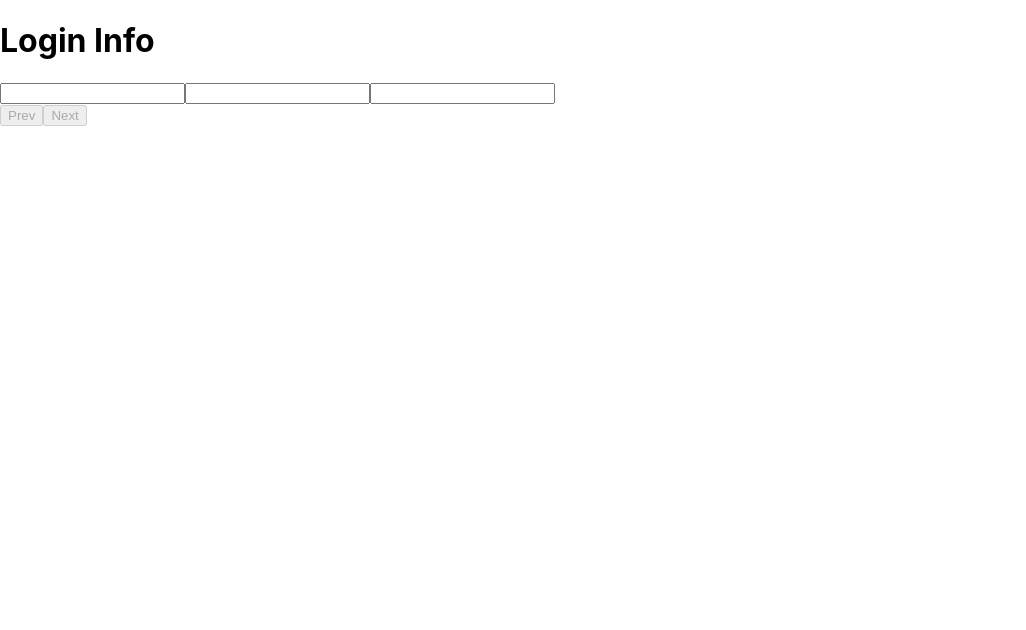
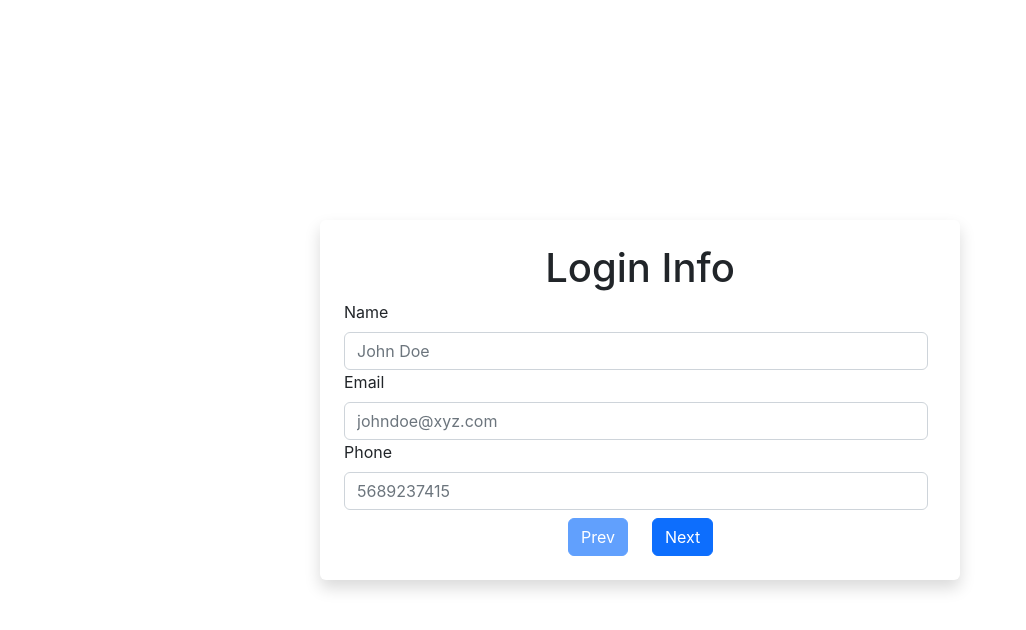
Before and after one commit to msdeshmukh009/multi-step-verification-form, a React (Create React App) app: page / in a window 1280 px wide. Shown: the top 630 px of the page, without its empty margins (0-1026 px from the left). Built offline with nearby package versions, Linux system fonts and the light colour scheme.

Commit message:
style: reactstrap added

```diff
--- a/package.json
+++ b/package.json
@@ -11,10 +11,12 @@
     "@types/node": "^17.0.45",
     "@types/react": "^18.0.15",
     "@types/react-dom": "^18.0.6",
+    "bootstrap": "^5.2.0",
     "react": "^18.2.0",
     "react-dom": "^18.2.0",
     "react-redux": "^8.0.2",
     "react-scripts": "5.0.1",
+    "reactstrap": "^9.1.2",
     "typescript": "^4.7.4",
     "web-vitals": "^2.1.4"
   },
--- a/src/features/form/components/ConfirmInfo.tsx
+++ b/src/features/form/components/ConfirmInfo.tsx
@@ -1,18 +1,75 @@
+import { Button, Container, Col, Row } from "reactstrap";
 import { useAppSelector, useAppDispatch } from "../../../app/hooks";
 import { incrementStage, decrementStage } from "../formSlice";
 
 const ConfirmInfo = () => {
-  const form = useAppSelector(state => state.form);
+  const { name, email, phone, city, state, country, hobby, otherInfo } = useAppSelector(
+    state => state.form
+  );
   const dispatch = useAppDispatch();
 
   return (
-    <div>
-      {JSON.stringify(form)}
-      <div>
-        <button onClick={() => dispatch(decrementStage())}>Prev</button>
-        <button onClick={() => dispatch(incrementStage())}>Submit</button>
-      </div>
-    </div>
+    <Container className="d-flex gap-4 flex-column">
+      <Row className="d-flex gap-4 mt-2 justify-content-center">
+        <h3 className="text-center">Login Info</h3>
+        <Row>
+          <span className="fw-bold">Name:</span>
+          <span>{name}</span>
+        </Row>
+        <Row>
+          <span className="fw-bold">Email:</span>
+          <span>{email}</span>
+        </Row>
+        <Row>
+          <span className="fw-bold">Phone:</span>
+          <span>{phone}</span>
+        </Row>
+      </Row>
+
+      <Row className="d-flex gap-4 mt-2 justify-content-center">
+        <h3 className="text-center">Personal Info</h3>
+        <Row>
+          <span className="fw-bold">City:</span>
+          <span>{city}</span>
+        </Row>
+        <Row>
+          <span className="fw-bold">State:</span>
+          <span>{state}</span>
+        </Row>
+        <Row>
+          <span className="fw-bold">Country:</span>
+          <span>{country}</span>
+        </Row>
+      </Row>
+
+      <Row className="d-flex gap-4 mt-2 justify-content-center">
+        <h3 className="text-center">Other Info</h3>
+        <Row>
+          <span className="fw-bold">Hobby:</span>
+          <span>{hobby === "" ? "-" : hobby}</span>
+        </Row>
+        <Row>
+          <span className="fw-bold">Other Info:</span>
+          <span>{otherInfo === "" ? "-" : otherInfo}</span>
+        </Row>
+      </Row>
+
+      <Container className="mt-2">
+        <Row>
+          <Col className="text-end">
+            <Button color="primary" onClick={() => dispatch(decrementStage())}>
+              Prev
+            </Button>
+          </Col>
+
+          <Col>
+            <Button color="primary" onClick={() => dispatch(incrementStage())}>
+              Submit
+            </Button>
+          </Col>
+        </Row>
+      </Container>
+    </Container>
   );
 };
 
--- a/src/features/form/components/LoginInfoForm.tsx
+++ b/src/features/form/components/LoginInfoForm.tsx
@@ -1,9 +1,24 @@
+import { useState } from "react";
+import {
+  Button,
+  Form,
+  FormGroup,
+  FormFeedback,
+  Label,
+  Input,
+  Container,
+  Col,
+  Row,
+} from "reactstrap";
 import { useAppSelector, useAppDispatch } from "../../../app/hooks";
 import { updateInfo, incrementStage, decrementStage } from "../formSlice";
 
 const LoginInfoForm = () => {
   const { stage, name, email, phone } = useAppSelector(state => state.form);
+  const [submitted, setSubmitted] = useState(false);
   const dispatch = useAppDispatch();
+
+  const mailFormat = /^\w+([\.-]?\w+)*@\w+([\.-]?\w+)*(\.\w{2,3})+$/;
 
   const onChangeHandler = (e: React.ChangeEvent<HTMLInputElement>) => {
     const { name, value } = e.target;
@@ -17,23 +32,87 @@ const LoginInfoForm = () => {
     }
   };
 
+  const nextStage = () => {
+    setSubmitted(true);
+    if (name === "" || !email.match(mailFormat) || phone.length !== 10) {
+      return;
+    }
+    dispatch(incrementStage());
+  };
+
   return (
-    <form>
-      <input type="text" name="name" value={name} onChange={onChangeHandler} />
-      <input type="text" name="email" value={email} onChange={onChangeHandler} />
-      <input type="text" name="phone" value={phone} onChange={onChangeHandler} />
-      <div>
-        <button disabled={stage === 0} onClick={() => dispatch(decrementStage())}>
-          Prev
-        </button>
-        <button
-          disabled={name === "" || email === "" || phone === ""}
-          onClick={() => dispatch(incrementStage())}
-        >
-          Next
-        </button>
-      </div>
-    </form>
+    <Form inline>
+      <FormGroup className="mb-2 me-sm-2 mb-sm-0">
+        <Label className="me-sm-2" for="name">
+          Name
+        </Label>
+        <Input
+          required
+          id="name"
+          name="name"
+          invalid={name === "" && submitted}
+          placeholder="John Doe"
+          type="text"
+          value={name}
+          onChange={onChangeHandler}
+        />
+        <FormFeedback>Name can not be empty</FormFeedback>
+      </FormGroup>
+
+      <FormGroup className="mb-2 me-sm-2 mb-sm-0">
+        <Label className="me-sm-2" for="email">
+          Email
+        </Label>
+        <Input
+          required
+          id="email"
+          name="email"
+          invalid={!email.match(mailFormat) && submitted}
+          placeholder="johndoe@xyz.com"
+          type="email"
+          value={email}
+          onChange={onChangeHandler}
+        />
+        <FormFeedback>Enter valid email</FormFeedback>
+      </FormGroup>
+
+      <FormGroup className="mb-2 me-sm-2 mb-sm-0">
+        <Label className="me-sm-2" for="phone">
+          Phone
+        </Label>
+        <Input
+          required
+          id="phone"
+          name="phone"
+          invalid={phone.length !== 10 && submitted}
+          placeholder="5689237415"
+          type="text"
+          value={phone}
+          onChange={onChangeHandler}
+        />
+        <FormFeedback>Enter a valid phone number(10 digit).</FormFeedback>
+      </FormGroup>
+
+      <Container className="mt-2">
+        <Row>
+          <Col className="text-end">
+            <Button
+              color="primary"
+              disabled={stage === 0}
+              onClick={() => dispatch(decrementStage())}
+            >
+              Prev
+            </Button>
+          </Col>
+
+          <Col>
+            <Button color="primary" onClick={nextStage}>
+              Next
+            </Button>
+          </Col>
+        </Row>
+      </Container>
+    </Form>
   );
 };
 
--- a/src/features/form/components/OtherInfoForm.tsx
+++ b/src/features/form/components/OtherInfoForm.tsx
@@ -1,3 +1,4 @@
+import { Button, Form, FormGroup, Label, Input, Container, Col, Row } from "reactstrap";
 import { useAppSelector, useAppDispatch } from "../../../app/hooks";
 import { updateInfo, incrementStage, decrementStage } from "../formSlice";
 
@@ -16,14 +17,42 @@ const OtherInfoForm = () => {
   };
 
   return (
-    <form>
-      <input type="text" name="hobby" value={hobby} onChange={onChangeHandler} />
-      <input type="text" name="otherInfo" value={otherInfo} onChange={onChangeHandler} />
-      <div>
-        <button onClick={() => dispatch(decrementStage())}>Prev</button>
-        <button onClick={() => dispatch(incrementStage())}>Confirmation</button>
-      </div>
-    </form>
+    <Form inline>
+      <FormGroup className="mb-2 me-sm-2 mb-sm-0">
+        <Label className="me-sm-2" for="hobby">
+          Hobby
+        </Label>
+        <Input id="hobby" name="hobby" type="text" value={hobby} onChange={onChangeHandler} />
+      </FormGroup>
+      <FormGroup className="mb-2 me-sm-2 mb-sm-0">
+        <Label className="me-sm-2" for="otherInfo">
+          OtherInfo
+        </Label>
+        <Input
+          id="otherInfo"
+          name="otherInfo"
+          type="text"
+          value={otherInfo}
+          onChange={onChangeHandler}
+        />
+      </FormGroup>
+
+      <Container className="mt-2">
+        <Row>
+          <Col className="text-end">
+            <Button color="primary" onClick={() => dispatch(decrementStage())}>
+              Prev
+            </Button>
+          </Col>
+
+          <Col>
+            <Button color="primary" onClick={() => dispatch(incrementStage())}>
+              Confirmation
+            </Button>
+          </Col>
+        </Row>
+      </Container>
+    </Form>
   );
 };
 
--- a/src/features/form/components/ParentForm.tsx
+++ b/src/features/form/components/ParentForm.tsx
@@ -1,3 +1,4 @@
+import { Container } from "reactstrap";
 import { useAppSelector } from "../../../app/hooks";
 import { ConfirmInfo } from "./ConfirmInfo";
 import { LoginInfoForm } from "./LoginInfoForm";
@@ -8,22 +9,18 @@ import { SubmissionPage } from "./SubmissionPage";
 const ParentForm = () => {
   const { stage } = useAppSelector(state => state.form);
 
-  const headings = [
-    "Login Info",
-    "Personal Info",
-    "Other",
-    "Confirm",
-    "Thanks for the submission.",
-  ];
+  const headings = ["Login Info", "Address Info", "Other", "", "Thanks for the submission."];
 
   return (
-    <main>
-      <h1>{headings[stage]}</h1>
-      {stage === 0 && <LoginInfoForm />}
-      {stage === 1 && <PersonalInfoForm />}
-      {stage === 2 && <OtherInfoForm />}
-      {stage === 3 && <ConfirmInfo />}
-      {stage === 4 && <SubmissionPage />}
+    <main className="min-vh-100 d-flex">
+      <Container className="w-50 m-auto shadow p-4 rounded">
+        <h1 className="text-center">{headings[stage]}</h1>
+        {stage === 0 && <LoginInfoForm />}
+        {stage === 1 && <PersonalInfoForm />}
+        {stage === 2 && <OtherInfoForm />}
+        {stage === 3 && <ConfirmInfo />}
+        {stage === 4 && <SubmissionPage />}
+      </Container>
     </main>
   );
 };
--- a/src/features/form/components/PersonalInfoForm.tsx
+++ b/src/features/form/components/PersonalInfoForm.tsx
@@ -1,8 +1,21 @@
+import { useState } from "react";
+import {
+  Button,
+  Form,
+  FormGroup,
+  FormFeedback,
+  Label,
+  Input,
+  Container,
+  Col,
+  Row,
+} from "reactstrap";
 import { useAppSelector, useAppDispatch } from "../../../app/hooks";
 import { updateInfo, incrementStage, decrementStage } from "../formSlice";
 
 const PersonalInfoForm = () => {
   const { city, state, country } = useAppSelector(state => state.form);
+  const [submitted, setSubmitted] = useState(false);
   const dispatch = useAppDispatch();
 
   const onChangeHandler = (e: React.ChangeEvent<HTMLInputElement>) => {
@@ -17,21 +30,83 @@ const PersonalInfoForm = () => {
     }
   };
 
+  const nextStage = () => {
+    setSubmitted(true);
+    if (city === "" || state === "" || country === "") {
+      return;
+    }
+    dispatch(incrementStage());
+  };
+
   return (
-    <form>
-      <input type="text" name="city" value={city} onChange={onChangeHandler} />
-      <input type="text" name="state" value={state} onChange={onChangeHandler} />
-      <input type="text" name="country" value={country} onChange={onChangeHandler} />
-      <div>
-        <button onClick={() => dispatch(decrementStage())}>Prev</button>
-        <button
-          disabled={city === "" || state === "" || country === ""}
-          onClick={() => dispatch(incrementStage())}
-        >
-          Next
-        </button>
-      </div>
-    </form>
+    <Form inline>
+      <FormGroup className="mb-2 me-sm-2 mb-sm-0">
+        <Label className="me-sm-2" for="city">
+          City
+        </Label>
+        <Input
+          required
+          id="city"
+          name="city"
+          invalid={city === "" && submitted}
+          placeholder="Mumbai"
+          type="text"
+          value={city}
+          onChange={onChangeHandler}
+        />
+        <FormFeedback>City name can not be empty</FormFeedback>
+      </FormGroup>
+
+      <FormGroup className="mb-2 me-sm-2 mb-sm-0">
+        <Label className="me-sm-2" for="state">
+          State
+        </Label>
+        <Input
+          required
+          id="state"
+          name="state"
+          invalid={state === "" && submitted}
+          placeholder="Maharashtra"
+          type="text"
+          value={state}
+          onChange={onChangeHandler}
+        />
+        <FormFeedback>State name can not be empty</FormFeedback>
+      </FormGroup>
+
+      <FormGroup className="mb-2 me-sm-2 mb-sm-0">
+        <Label className="me-sm-2" for="country">
+          Country
+        </Label>
+        <Input
+          required
+          id="country"
+          name="country"
+          invalid={country === "" && submitted}
+          placeholder="India"
+          type="text"
+          value={country}
+          onChange={onChangeHandler}
+        />
+        <FormFeedback>Country name can not be empty</FormFeedback>
+      </FormGroup>
+
+      <Container className="mt-2">
+        <Row>
+          <Col className="text-end">
+            <Button color="primary" onClick={() => dispatch(decrementStage())}>
+              Prev
+            </Button>
+          </Col>
+
+          <Col>
+            <Button color="primary" onClick={nextStage}>
+              Next
+            </Button>
+          </Col>
+        </Row>
+      </Container>
+    </Form>
   );
 };
 
--- a/src/features/form/components/SubmissionPage.tsx
+++ b/src/features/form/components/SubmissionPage.tsx
@@ -1,3 +1,4 @@
+import { Button } from "reactstrap";
 import { useAppDispatch } from "../../../app/hooks";
 import { reset } from "../formSlice";
 
@@ -5,9 +6,11 @@ const SubmissionPage = () => {
   const dispatch = useAppDispatch();
 
   return (
-    <>
-      <button onClick={() => dispatch(reset())}>Give another response</button>
-    </>
+    <div className="text-center mt-4">
+      <Button color="primary" onClick={() => dispatch(reset())}>
+        Give another response
+      </Button>
+    </div>
   );
 };
 
--- a/src/index.tsx
+++ b/src/index.tsx
@@ -1,4 +1,5 @@
 import React from "react";
+import "bootstrap/dist/css/bootstrap.min.css";
 import { createRoot } from "react-dom/client";
 import { Provider } from "react-redux";
 import { store } from "./app/store";
```
Also changed, not shown: 1 other file (tests, documents, lock files or other folders).
